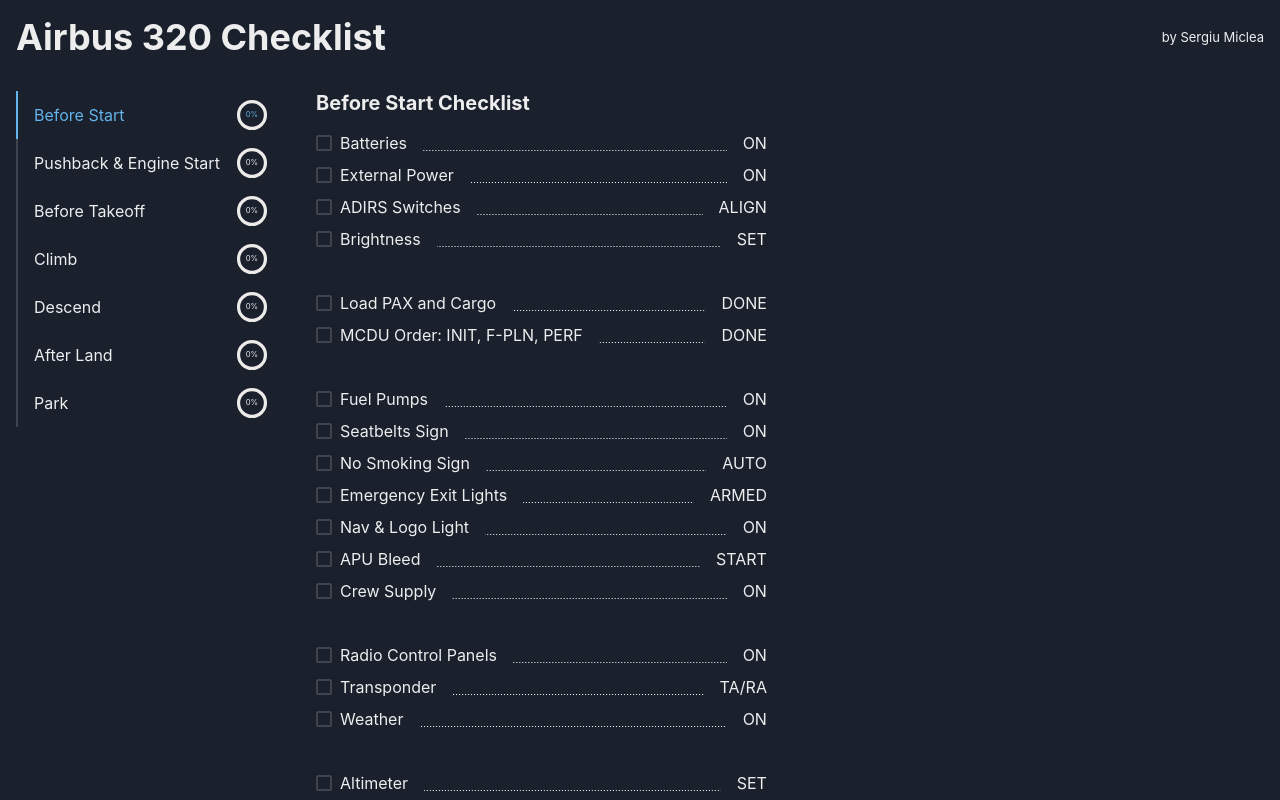
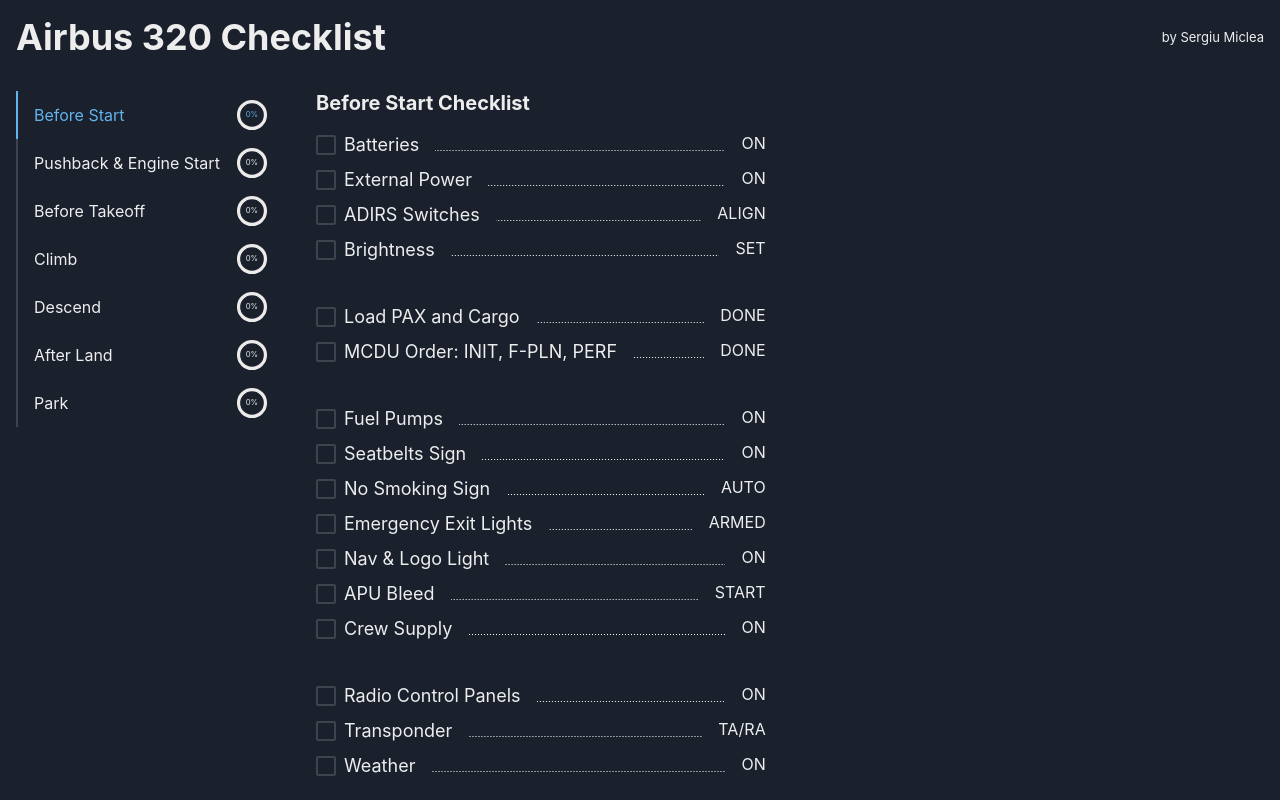
Before and after one commit to smiclea/flightsim-checklist, a React app: page / in a window 1280 px wide. Shown: the top 800 px of the page. Built offline with nearby package versions, Linux system fonts and the light colour scheme.

Commit message:
UI improvements

```diff
--- a/client/containers/AirbusChecklistContainer/AirbusChecklistContainer.tsx
+++ b/client/containers/AirbusChecklistContainer/AirbusChecklistContainer.tsx
@@ -92,6 +92,7 @@
                               isChecked={task.isDone}
                               onChange={e => handleTaskChange(task, e.target.checked)}
                               mb={2}
+                              size="lg"
                             >{task.name}
                             </Checkbox>
                             <Box
@@ -119,6 +120,7 @@
                         </Button>
                         <Button
                           variant="ghost"
+                          width="115px"
                           ml={[0, 0, 4]}
                           mt={[4, 4, 0]}
                           onClick={() => { checklistStore.toggleTasks(phase, !areAllTasksForSelectedPhaseDone) }}
```
